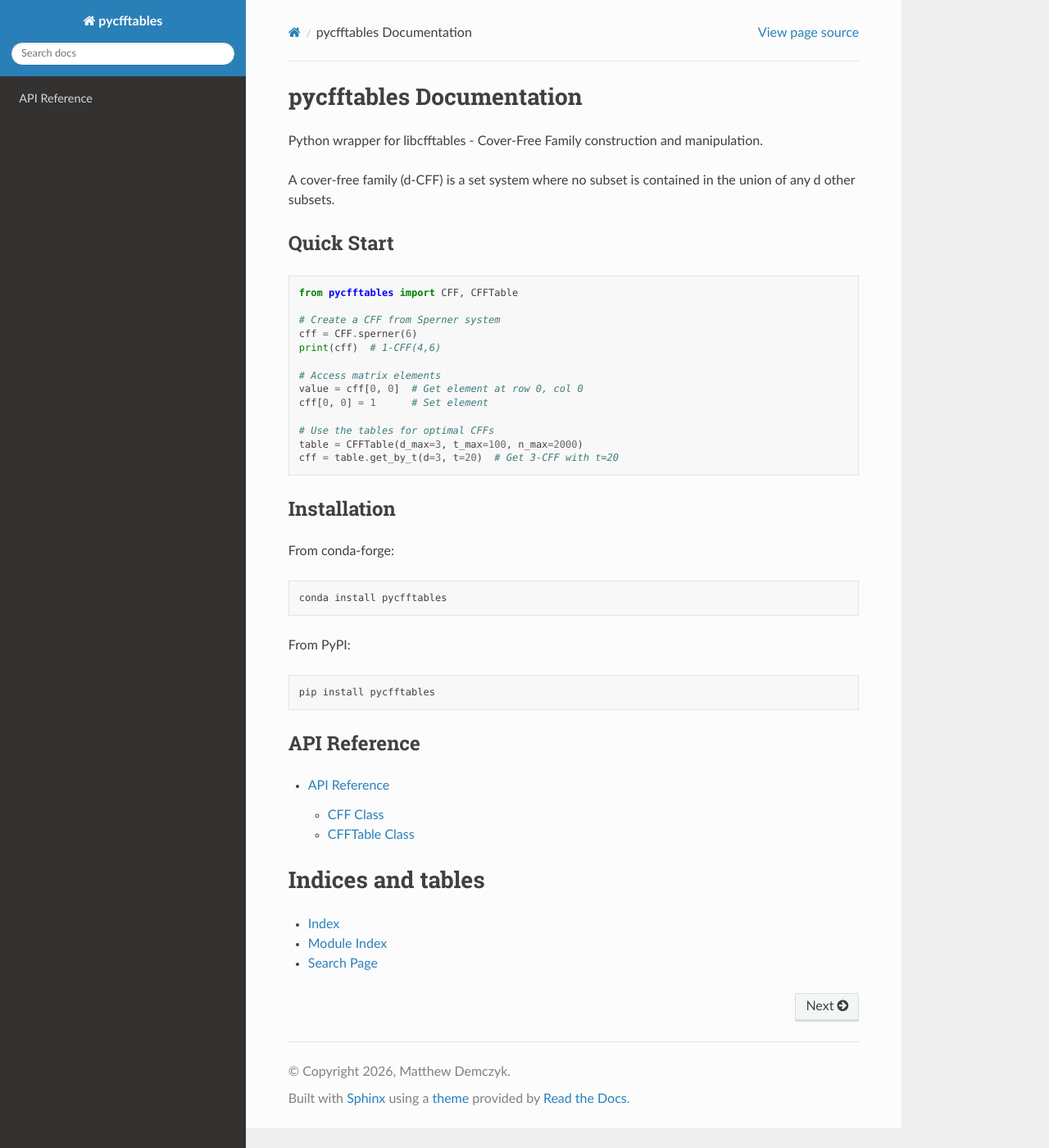
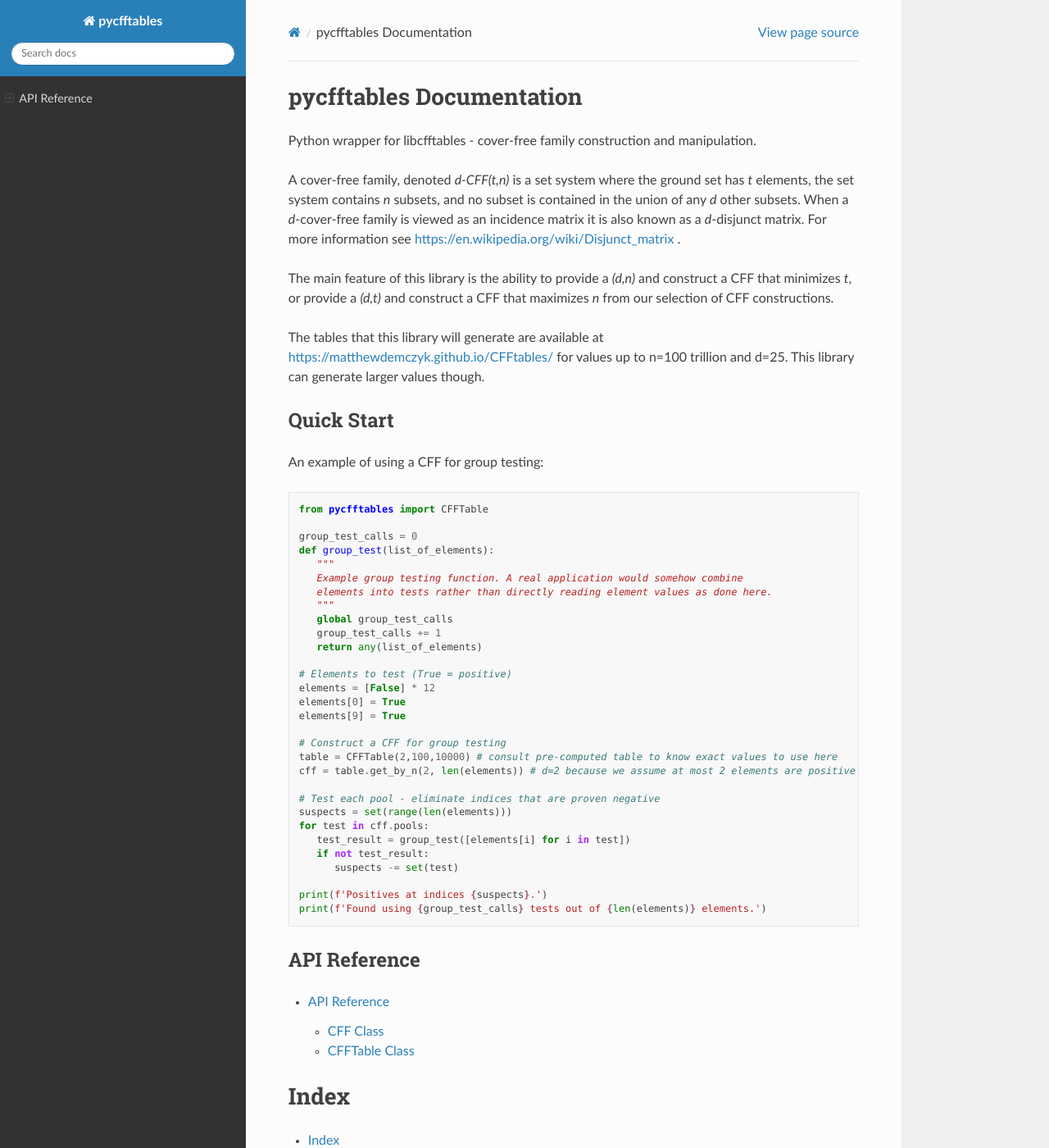
Before and after one commit to matthewdemczyk/pycfftables, a Sphinx documentation site: the page built from docs/index.rst, in a window 1280 px wide and 1400 px high. Shown: the whole window at 82% size. Built offline with Sphinx 7.4.7 and the Read the Docs theme 3.1.0, drawn with Linux system fonts in a browser that asks for light colours.

```diff
--- a/docs/conf.py
+++ b/docs/conf.py
@@ -1,7 +1,6 @@
-# Add to the top
 import os
 import sys
-sys.path.insert(0, os.path.abspath('..'))  # So Sphinx can find your package
+sys.path.insert(0, os.path.abspath('..'))
 
 autodoc_typehints = 'both'
 autodoc_typehints_description_target = 'documented'
@@ -19,28 +18,23 @@ intersphinx_mapping = {
     'python': ('https://docs.python.org/3', None),
 }
 
-# Configuration file for the Sphinx documentation builder.
-#
-# For the full list of built-in configuration values, see the documentation:
-# https://www.sphinx-doc.org/en/master/usage/configuration.html
-
-# -- Project information -----------------------------------------------------
-# https://www.sphinx-doc.org/en/master/usage/configuration.html#project-information
-
+# -- Project information ------------------------------
 project = 'pycfftables'
 copyright = '2026, Matthew Demczyk'
 author = 'Matthew Demczyk'
 release = '1.0.0'
 
-# -- General configuration ---------------------------------------------------
-# https://www.sphinx-doc.org/en/master/usage/configuration.html#general-configuration
-
+# -- General configuration ----------------------------
 templates_path = ['_templates']
 exclude_patterns = ['_build', 'Thumbs.db', '.DS_Store']
 
 
 
-# -- Options for HTML output -------------------------------------------------
-# https://www.sphinx-doc.org/en/master/usage/configuration.html#options-for-html-output
+# -- Options for HTML output --------------------------
 html_theme = 'sphinx_rtd_theme'
 html_static_path = ['_static']
+html_theme_options = {
+    'collapse_navigation': False,  # keeps all sections expanded
+    'navigation_depth': 4,         # how many levels deep to show
+    'includehidden': True,
+}
--- a/docs/index.rst
+++ b/docs/index.rst
@@ -1,40 +1,57 @@
 pycfftables Documentation
 =========================
 
-Python wrapper for libcfftables - Cover-Free Family construction and manipulation.
+Python wrapper for libcfftables - cover-free family construction and manipulation.
 
-A cover-free family (d-CFF) is a set system where no subset is contained in the
-union of any d other subsets.
+A cover-free family, denoted `d-CFF(t,n)` is a set system where the ground set has `t` elements,
+the set system contains `n` subsets, and no subset is contained in the union
+of any `d` other subsets. When a `d`-cover-free family is viewed as an incidence matrix it is
+also known as a  `d`-disjunct matrix. For more information
+see https://en.wikipedia.org/wiki/Disjunct_matrix .
+
+The main feature of this library is the ability to provide a `(d,n)` and construct a CFF that minimizes
+`t`, or provide a `(d,t)` and construct a CFF that maximizes `n` from our selection of CFF constructions.
+
+The tables that this library will generate are available at https://matthewdemczyk.github.io/CFFtables/
+for values up to n=100 trillion and d=25. This library can generate larger values though.
 
 Quick Start
 -----------
 
+An example of using a CFF for group testing:
+
 .. code-block:: python
 
-   from pycfftables import CFF, CFFTable
+   from pycfftables import CFFTable
 
-   # Create a CFF from Sperner system
-   cff = CFF.sperner(6)
-   print(cff)  # 1-CFF(4,6)
+   group_test_calls = 0
+   def group_test(list_of_elements):
+      """
+      Example group testing function. A real application would somehow combine
+      elements into tests rather than directly reading element values as done here.
+      """
+      global group_test_calls
+      group_test_calls += 1
+      return any(list_of_elements)
 
-   # Access matrix elements
-   value = cff[0, 0]  # Get element at row 0, col 0
-   cff[0, 0] = 1      # Set element
+   # Elements to test (True = positive)
+   elements = [False] * 12
+   elements[0] = True
+   elements[9] = True
 
-   # Use the tables for optimal CFFs
-   table = CFFTable(d_max=3, t_max=100, n_max=2000)
-   cff = table.get_by_t(d=3, t=20)  # Get 3-CFF with t=20
+   # Construct a CFF for group testing
+   table = CFFTable(2,100,10000) # consult pre-computed table to know exact values to use here
+   cff = table.get_by_n(2, len(elements)) # d=2 because we assume at most 2 elements are positive
 
-Installation
-------------
+   # Test each pool - eliminate indices that are proven negative
+   suspects = set(range(len(elements)))
+   for test in cff.pools:
+      test_result = group_test([elements[i] for i in test])
+      if not test_result:
+         suspects -= set(test)
 
-From conda-forge::
-
-   conda install pycfftables
-
-From PyPI::
-
-   pip install pycfftables
+   print(f'Positives at indices {suspects}.')
+   print(f'Found using {group_test_calls} tests out of {len(elements)} elements.')
 
 API Reference
 -------------
@@ -44,9 +61,7 @@ API Reference
 
    api
 
-Indices and tables
+Index
 ==================
 
 * :ref:`genindex`
-* :ref:`modindex`
-* :ref:`search`
```
Also changed, not shown: docs/api/cff.rst (+23 -37 lines), docs/api/cfftable.rst (+13 -2 lines).
